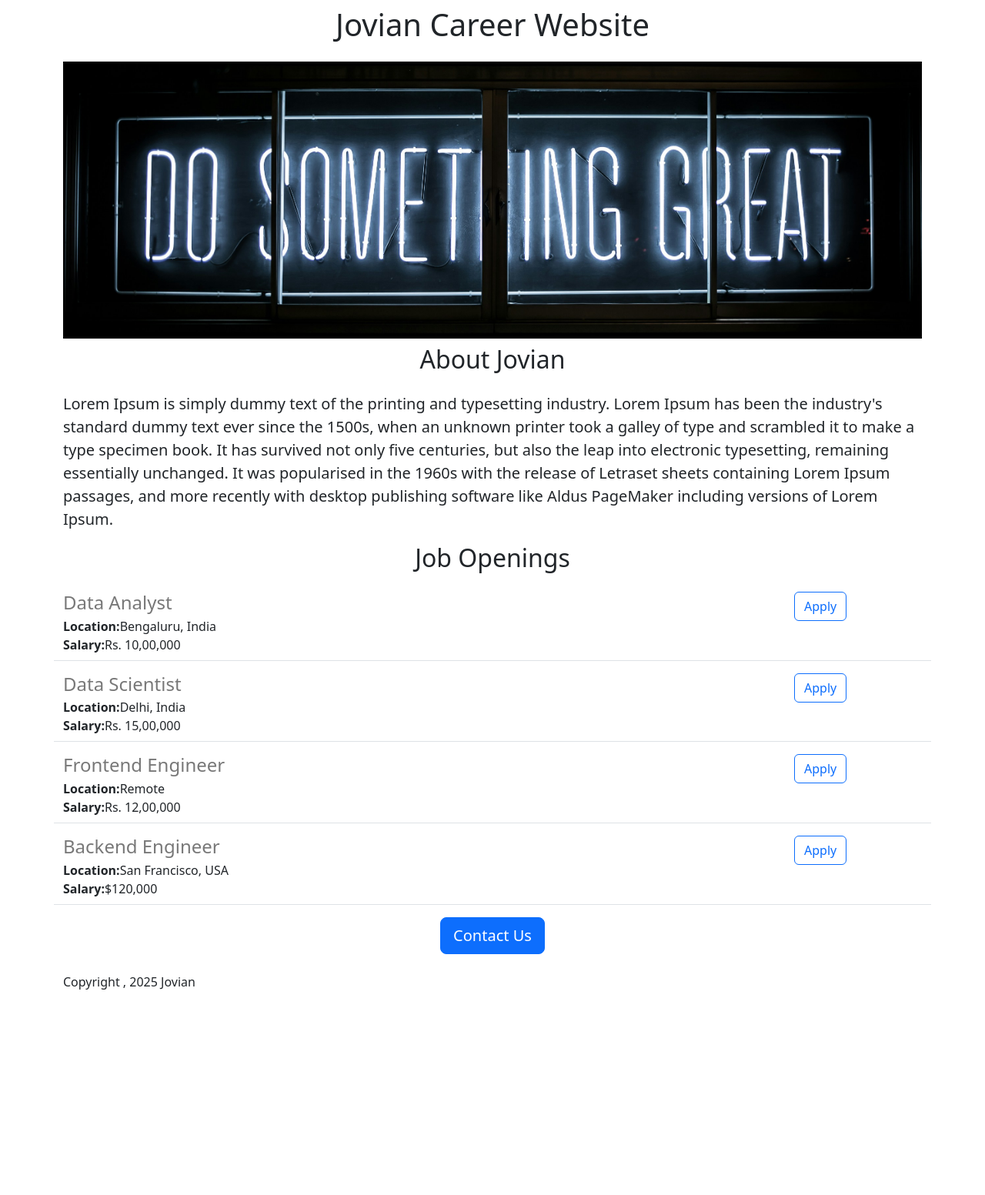
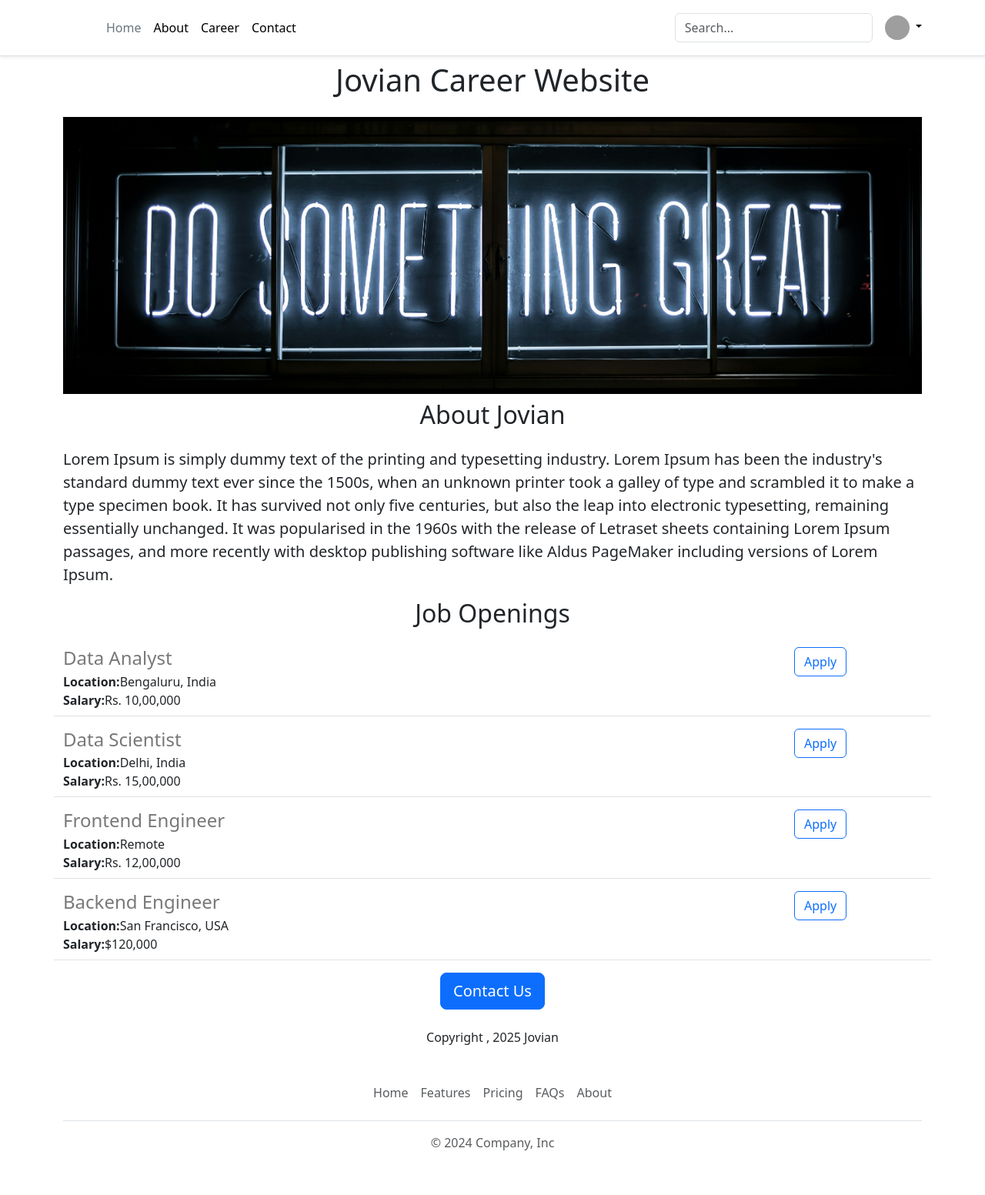
Before and after one commit to AmanGpt2005/AmanGpt2005-jovian-careers-website-v2, a Flask app: page / in a window 1280 px wide. Shown: the whole page at 77% size. Before the commit the page ends 1286 px from the top, so only its background shows below. Run offline with Flask 3, Linux system fonts and the light colour scheme; grey boxes are pictures that could not be loaded.

Commit message:
made new changes

```diff
--- /dev/null
+++ b/templates/footer.html
@@ -0,0 +1,12 @@
+<div class="container">
+  <footer class="py-3 my-4">
+    <ul class="nav justify-content-center border-bottom pb-3 mb-3">
+      <li class="nav-item"><a href="#" class="nav-link px-2 text-body-secondary">Home</a></li>
+      <li class="nav-item"><a href="#" class="nav-link px-2 text-body-secondary">Features</a></li>
+      <li class="nav-item"><a href="#" class="nav-link px-2 text-body-secondary">Pricing</a></li>
+      <li class="nav-item"><a href="#" class="nav-link px-2 text-body-secondary">FAQs</a></li>
+      <li class="nav-item"><a href="#" class="nav-link px-2 text-body-secondary">About</a></li>
+    </ul>
+    <p class="text-center text-body-secondary">&copy; 2024 Company, Inc</p>
+  </footer>
+</div>
--- a/templates/home.html
+++ b/templates/home.html
@@ -14,6 +14,7 @@
     </style>
   </head>
   <body>
+    {% include 'nav.html' %}
     <div class="container">
       <h1 class="text-center mt-2 mb-4">{{company_name}} Career Website</h1>
       <img class="img-fluid" id="banner" src="https://3bdfdcc8-b0f3-4b0d-b817-69c998385e9b-00-35unta8l1fev4.pike.replit.dev/static/banner.jpeg" >
@@ -29,8 +30,9 @@
       </div>
       <div class="text-center">
         <button class="btn btn-primary btn-lg">Contact Us</button>
+        <p class="mt-4">Copyright , 2025 Jovian</p>
       </div>
-        <p class="mt-4">Copyright , 2025 Jovian</p>
     </div>
+    {% include 'footer.html' %}
   </body>
 </html>
--- /dev/null
+++ b/templates/nav.html
@@ -0,0 +1,34 @@
+<header class="p-3 mb-3 border-bottom shadow-sm fixed-top bg-white">
+  <div class="container">
+    <div class="d-flex flex-wrap align-items-center justify-content-center justify-content-lg-start">
+      <a href="/" class="d-flex align-items-center mb-2 mb-lg-0 link-body-emphasis text-decoration-none">
+        <svg class="bi me-2" width="40" height="32" role="img" aria-label="Bootstrap"><use xlink:href="#bootstrap"/></svg>
+      </a>
+
+      <ul class="nav col-12 col-lg-auto me-lg-auto mb-2 justify-content-center mb-md-0">
+        <li><a href="#" class="nav-link px-2 link-secondary">Home</a></li>
+        <li><a href="#" class="nav-link px-2 link-body-emphasis">About</a></li>
+        <li><a href="#" class="nav-link px-2 link-body-emphasis">Career</a></li>
+        <li><a href="#" class="nav-link px-2 link-body-emphasis">Contact</a></li>
+      </ul>
+
+      <form class="col-12 col-lg-auto mb-3 mb-lg-0 me-lg-3" role="search">
+        <input type="search" class="form-control" placeholder="Search..." aria-label="Search">
+      </form>
+
+      <div class="dropdown text-end">
+        <a href="#" class="d-block link-body-emphasis text-decoration-none dropdown-toggle" data-bs-toggle="dropdown" aria-expanded="false">
+          <img src="https://github.com/mdo.png" alt="mdo" width="32" height="32" class="rounded-circle">
+        </a>
+        <ul class="dropdown-menu text-small">
+          <li><a class="dropdown-item" href="#">New project...</a></li>
+          <li><a class="dropdown-item" href="#">Settings</a></li>
+          <li><a class="dropdown-item" href="#">Profile</a></li>
+          <li><hr class="dropdown-divider"></li>
+          <li><a class="dropdown-item" href="#">Sign out</a></li>
+        </ul>
+      </div>
+    </div>
+  </div>
+</header>
+<div style="height:72px"></div>
```
